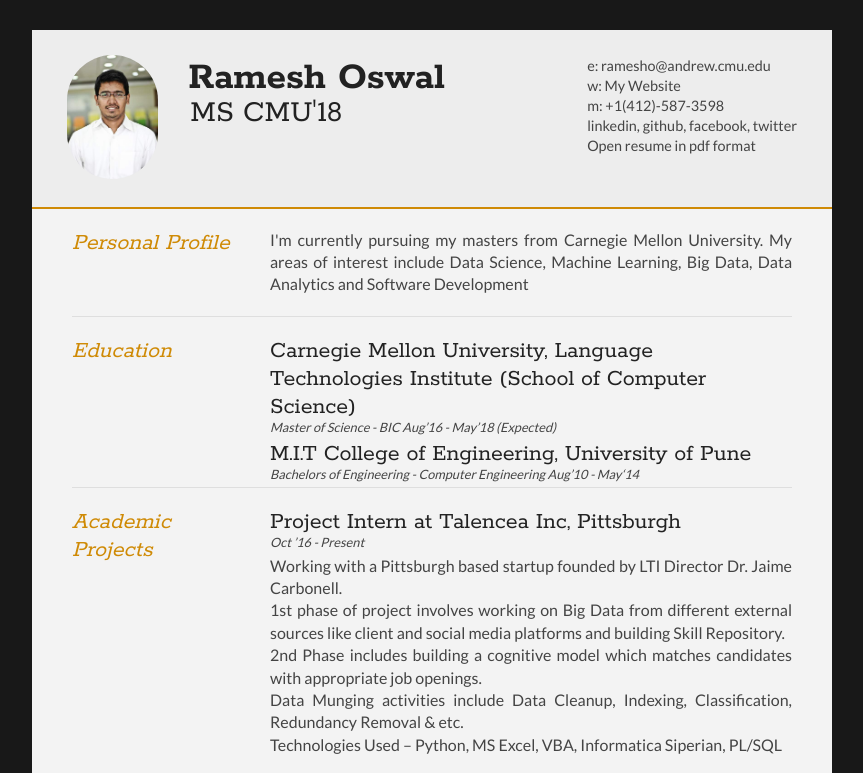
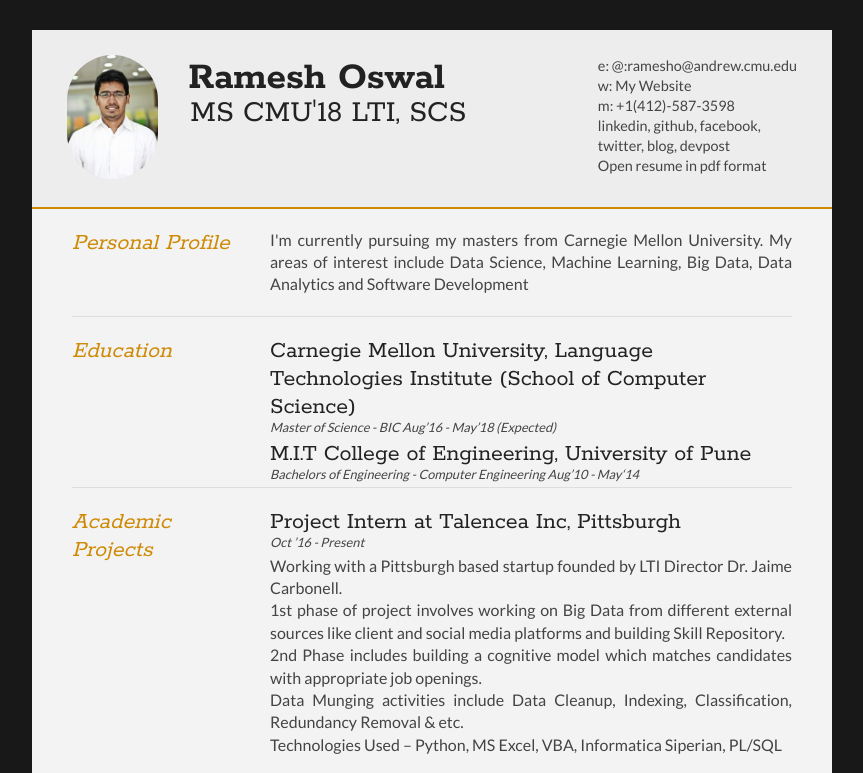
Before and after one commit to RameshOswal/rameshoswal.github.io, a plain HTML site: page index.html in a window 1280 px wide. Shown: the top 773 px of the page, without its empty margins (208-1071 px from the left). Drawn offline with Linux system fonts and the light colour scheme.

Commit message:
added bllog and dev post details and uploaded updated resume

```diff
--- a/index.html
+++ b/index.html
@@ -35,23 +35,27 @@
 
 		<div id="name">
 			<h1 class="quickFade delayTwo">Ramesh Oswal</h1>
-			<h2 class="quickFade delayThree">MS CMU'18</h2>
+			<h2 class="quickFade delayThree" style='word-break: break-all; word-wrap: break-word;'>MS CMU'18 LTI, SCS</h2>
 		</div>
 
 		<div id="contactDetails" class="quickFade delayFour">
 			<ul>
-				<li>e: <a href="ramesho@andrew.cmu.edu" target="_blank">ramesho@andrew.cmu.edu</a></li>
+				<li>e: <a href="ramesho@andrew.cmu.edu" >@:ramesho@andrew.cmu.edu</a></li>
 				<li>w: <a href="http://www.andrew.cmu.edu/user/ramesho/">My Website</a></li>
 				<li>m: +1(412)-587-3598</li>
 				<li>
 					<a href="https://www.linkedin.com/in/ramesh-oswal">linkedin,</a>
 					<a href="https://www.github.com/RameshOswal">github,</a>
 					<a href="https://www.facebook.com/ramesh.oswal49">facebook,</a>
-					<a href="https://www.twitter.com/rameshoswal">twitter</a>
-
 				</li>
-				<li><a href="Resume.pdf">Open resume in pdf format</a></li>
-
+				<li>
+				<a href="https://www.twitter.com/rameshoswal">twitter,</a>
+				<a href="https://rameshoswal.tumblr.com/"> blog,</a>
+				<a href="https://www.devpost.com/rameshoswal"> devpost</a>
+				</li>
+				<li>
+				<a href="Resume.pdf">Open resume in pdf format</a>
+				</li>
 			</ul>
 		</div>
 		<div class="clear"></div>
```
Also changed, not shown: 1 other file.
